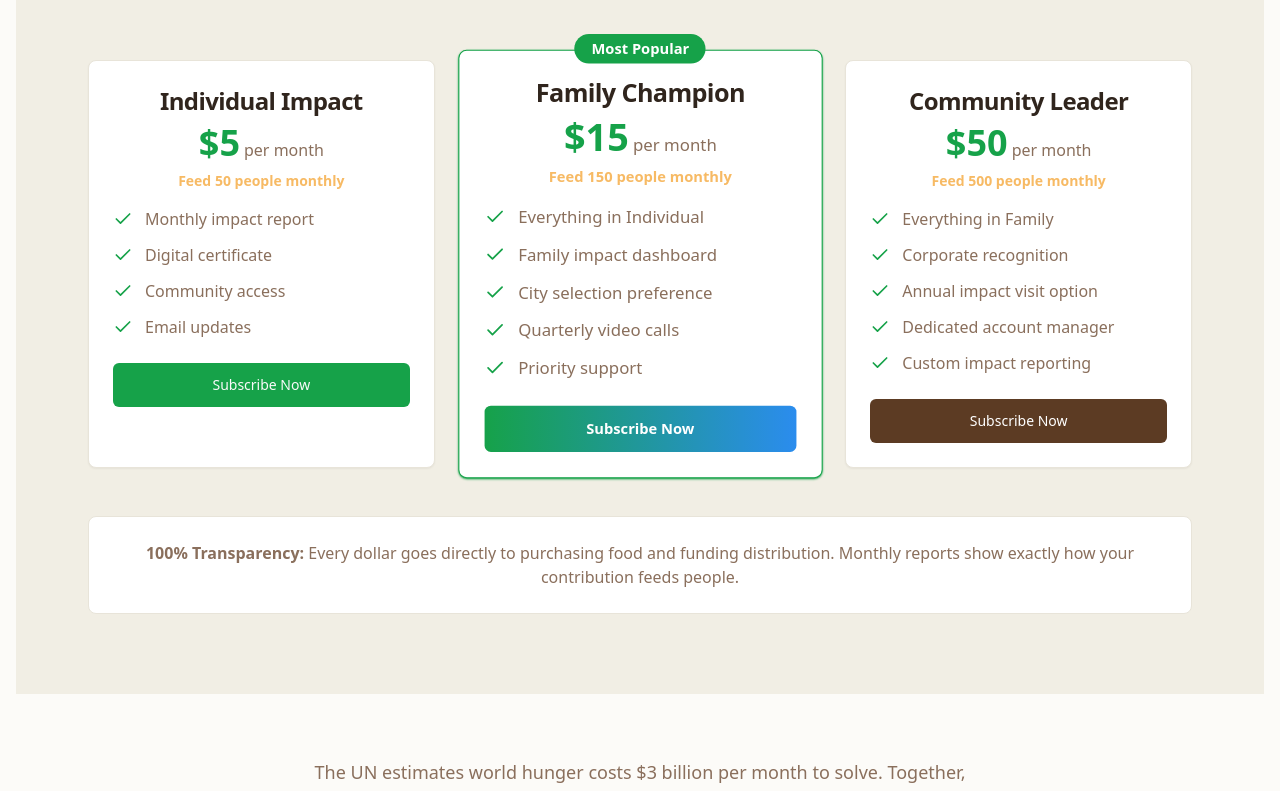
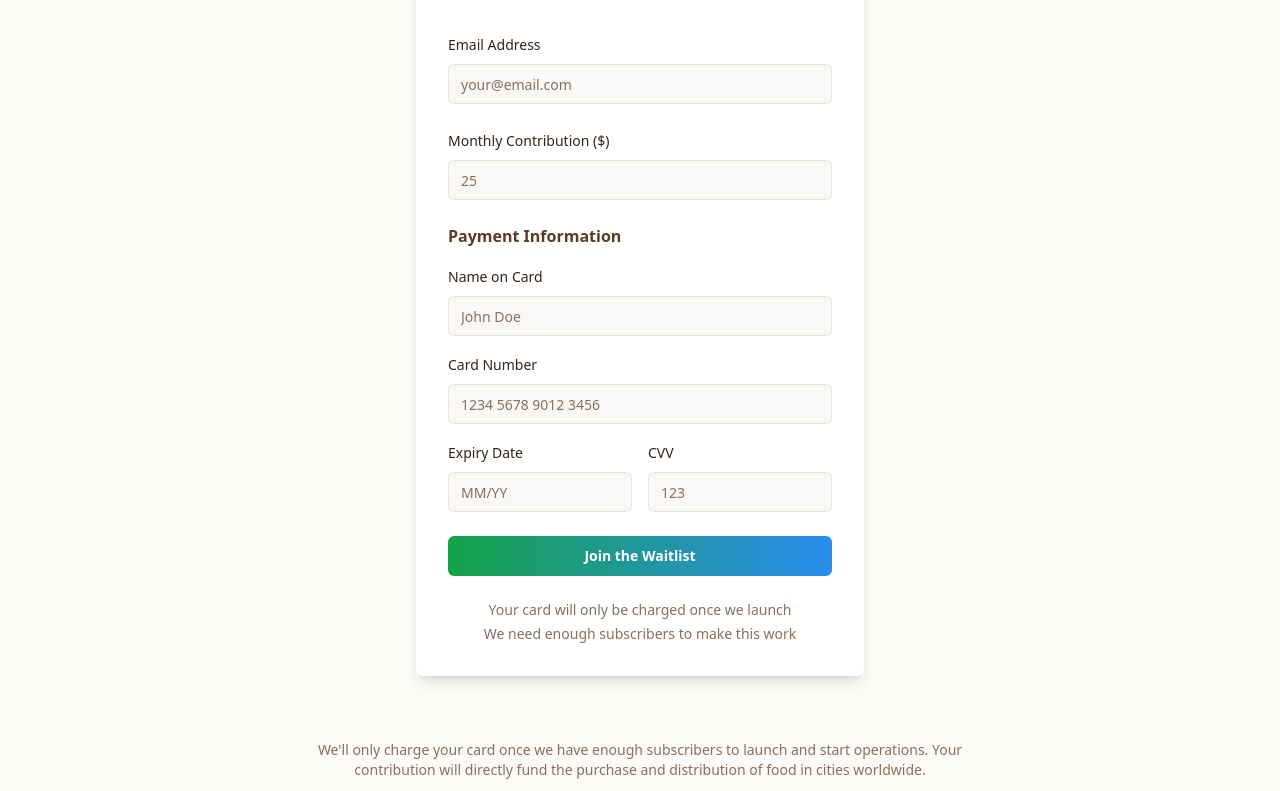
Before and after one commit to adityanarayanan95-collab/end-hunger-now, a React (Vite) app: page / in a window 1280 px wide. Shown: the part 464-1255 px from the top of the page. Built offline with nearby package versions, Linux system fonts and the light colour scheme.

Commit message:
Update homepage hero section
Add email, payment amount, and credit card fields to the hero section. Implement a waitlist functionality based on user sign-ups.

```diff
--- a/package.json
+++ b/package.json
@@ -11,7 +11,7 @@
     "preview": "vite preview"
   },
   "dependencies": {
-    "@hookform/resolvers": "^3.9.0",
+    "@hookform/resolvers": "^5.2.0",
     "@radix-ui/react-accordion": "^1.2.0",
     "@radix-ui/react-alert-dialog": "^1.1.1",
     "@radix-ui/react-aspect-ratio": "^1.1.0",
@@ -52,7 +52,7 @@
     "react": "^18.3.1",
     "react-day-picker": "^8.10.1",
     "react-dom": "^18.3.1",
-    "react-hook-form": "^7.53.0",
+    "react-hook-form": "^7.61.1",
     "react-resizable-panels": "^2.1.3",
     "react-router-dom": "^6.26.2",
     "recharts": "^2.12.7",
@@ -60,7 +60,7 @@
     "tailwind-merge": "^2.5.2",
     "tailwindcss-animate": "^1.0.7",
     "vaul": "^0.9.3",
-    "zod": "^3.23.8"
+    "zod": "^4.0.10"
   },
   "devDependencies": {
     "@eslint/js": "^9.9.0",
--- /dev/null
+++ b/src/components/WaitlistForm.tsx
@@ -0,0 +1,201 @@
+import { useState } from "react";
+import { useForm } from "react-hook-form";
+import { zodResolver } from "@hookform/resolvers/zod";
+import * as z from "zod";
+import { Button } from "@/components/ui/button";
+import { Input } from "@/components/ui/input";
+import { Label } from "@/components/ui/label";
+import { useToast } from "@/hooks/use-toast";
+
+const waitlistSchema = z.object({
+  email: z.string().email("Please enter a valid email address"),
+  amount: z.string().min(1, "Please enter an amount").refine((val) => {
+    const num = parseFloat(val);
+    return !isNaN(num) && num > 0;
+  }, "Amount must be a positive number"),
+  cardNumber: z.string().min(16, "Card number must be at least 16 digits").max(19, "Card number is too long"),
+  expiryDate: z.string().regex(/^(0[1-9]|1[0-2])\/\d{2}$/, "Please enter MM/YY format"),
+  cvv: z.string().min(3, "CVV must be at least 3 digits").max(4, "CVV is too long"),
+  cardName: z.string().min(1, "Please enter the name on the card"),
+});
+
+type WaitlistFormData = z.infer<typeof waitlistSchema>;
+
+export const WaitlistForm = () => {
+  const [isSubmitted, setIsSubmitted] = useState(false);
+  const { toast } = useToast();
+  const {
+    register,
+    handleSubmit,
+    formState: { errors, isSubmitting },
+    reset,
+  } = useForm<WaitlistFormData>({
+    resolver: zodResolver(waitlistSchema),
+  });
+
+  const onSubmit = async (data: WaitlistFormData) => {
+    try {
+      // Simulate API call to save waitlist entry
+      console.log("Waitlist submission:", data);
+
+      // Show success message
+      toast({
+        title: "Welcome to the waitlist!",
+        description: "We'll notify you when we have enough subscribers to launch.",
+      });
+
+      setIsSubmitted(true);
+      reset();
+    } catch (error) {
+      toast({
+        title: "Error",
+        description: "Something went wrong. Please try again.",
+        variant: "destructive",
+      });
+    }
+  };
+
+  const formatCardNumber = (value: string) => {
+    return value.replace(/\s/g, '').replace(/(.{4})/g, '$1 ').trim();
+  };
+
+  const formatExpiryDate = (value: string) => {
+    return value.replace(/\D/g, '').replace(/(\d{2})(\d)/, '$1/$2').substr(0, 5);
+  };
+
+  if (isSubmitted) {
+    return (
+      <div className="max-w-md mx-auto text-center p-8 bg-white rounded-lg shadow-lg">
+        <div className="text-green-600 text-5xl mb-4">✓</div>
+        <h3 className="text-2xl font-bold text-earth mb-4">You're on the waitlist!</h3>
+        <p className="text-muted-foreground mb-6">
+          We'll email you when we have enough subscribers to launch and start ending world hunger together.
+        </p>
+        <Button
+          onClick={() => setIsSubmitted(false)}
+          variant="outline"
+        >
+          Add Another Subscriber
+        </Button>
+      </div>
+    );
+  }
+
+  return (
+    <div className="max-w-md mx-auto bg-white rounded-lg shadow-lg p-8">
+      <div className="text-center mb-8">
+        <h2 className="text-3xl font-bold text-earth mb-2">Join the Waitlist</h2>
+        <p className="text-muted-foreground">
+          Help us reach the critical mass needed to end world hunger forever
+        </p>
+      </div>
+
+      <form onSubmit={handleSubmit(onSubmit)} className="space-y-6">
+        <div className="space-y-2">
+          <Label htmlFor="email">Email Address</Label>
+          <Input
+            id="email"
+            type="email"
+            placeholder="your@email.com"
+            {...register("email")}
+          />
+          {errors.email && (
+            <p className="text-sm text-destructive">{errors.email.message}</p>
+          )}
+        </div>
+
+        <div className="space-y-2">
+          <Label htmlFor="amount">Monthly Contribution ($)</Label>
+          <Input
+            id="amount"
+            type="number"
+            placeholder="25"
+            min="1"
+            step="0.01"
+            {...register("amount")}
+          />
+          {errors.amount && (
+            <p className="text-sm text-destructive">{errors.amount.message}</p>
+          )}
+        </div>
+
+        <div className="space-y-4">
+          <h3 className="font-semibold text-earth">Payment Information</h3>
+
+          <div className="space-y-2">
+            <Label htmlFor="cardName">Name on Card</Label>
+            <Input
+              id="cardName"
+              placeholder="John Doe"
+              {...register("cardName")}
+            />
+            {errors.cardName && (
+              <p className="text-sm text-destructive">{errors.cardName.message}</p>
+            )}
+          </div>
+
+          <div className="space-y-2">
+            <Label htmlFor="cardNumber">Card Number</Label>
+            <Input
+              id="cardNumber"
+              placeholder="1234 5678 9012 3456"
+              {...register("cardNumber", {
+                onChange: (e) => {
+                  e.target.value = formatCardNumber(e.target.value);
+                }
+              })}
+            />
+            {errors.cardNumber && (
+              <p className="text-sm text-destructive">{errors.cardNumber.message}</p>
+            )}
+          </div>
+
+          <div className="grid grid-cols-2 gap-4">
+            <div className="space-y-2">
+              <Label htmlFor="expiryDate">Expiry Date</Label>
+              <Input
+                id="expiryDate"
+                placeholder="MM/YY"
+                {...register("expiryDate", {
+                  onChange: (e) => {
+                    e.target.value = formatExpiryDate(e.target.value);
+                  }
+                })}
+              />
+              {errors.expiryDate && (
+                <p className="text-sm text-destructive">{errors.expiryDate.message}</p>
+              )}
+            </div>
+
+            <div className="space-y-2">
+              <Label htmlFor="cvv">CVV</Label>
+              <Input
+                id="cvv"
+                placeholder="123"
+                type="password"
+                {...register("cvv")}
+              />
+              {errors.cvv && (
+                <p className="text-sm text-destructive">{errors.cvv.message}</p>
+              )}
+            </div>
+          </div>
+        </div>
+
+        <Button
+          type="submit"
+          className="w-full"
+          disabled={isSubmitting}
+          variant="hero"
+        >
+          {isSubmitting ? "Joining Waitlist..." : "Join the Waitlist"}
+        </Button>
+      </form>
+
+      <div className="mt-6 text-center text-sm text-muted-foreground">
+        <p>Your card will only be charged once we launch</p>
+        <p className="mt-1">We need enough subscribers to make this work</p>
+      </div>
+    </div>
+  );
+};
--- a/src/pages/SignUp.tsx
+++ b/src/pages/SignUp.tsx
@@ -1,6 +1,6 @@
 import { Header } from "@/components/Header";
 import { Footer } from "@/components/Footer";
-import { SubscriptionPlans } from "@/components/SubscriptionPlans";
+import { WaitlistForm } from "@/components/WaitlistForm";
 
 const SignUp = () => {
   return (
@@ -15,14 +15,18 @@ const SignUp = () => {
             Join the subscription service that will solve world hunger city by city,
             for the luxury of living in a world where nobody starves to death.
           </p>
+          <p className="text-lg text-muted-foreground mb-8">
+            The UN estimates world hunger costs $3 billion per month to solve.
+            Together, we can make this a reality through subscription-based action.
+          </p>
         </div>
 
-        <SubscriptionPlans />
+        <WaitlistForm />
 
         <div className="max-w-2xl mx-auto mt-16 text-center">
-          <p className="text-lg text-muted-foreground">
-            The UN estimates world hunger costs $3 billion per month to solve.
-            Together, we can make this a reality through subscription-based action.
+          <p className="text-sm text-muted-foreground">
+            We'll only charge your card once we have enough subscribers to launch and start operations.
+            Your contribution will directly fund the purchase and distribution of food in cities worldwide.
           </p>
         </div>
       </main>
```
Also changed, not shown: 1 other file (tests, documents, lock files or other folders).
